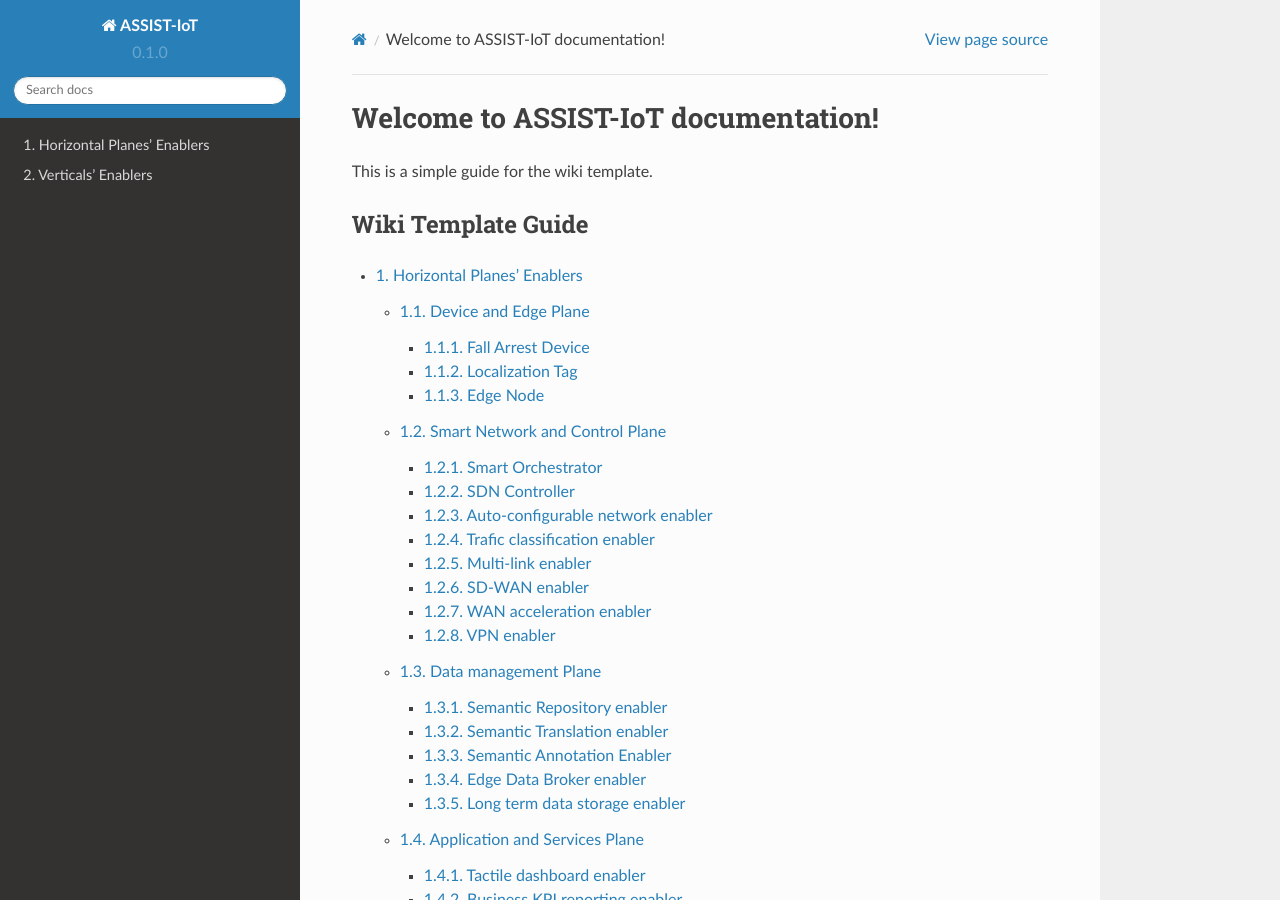
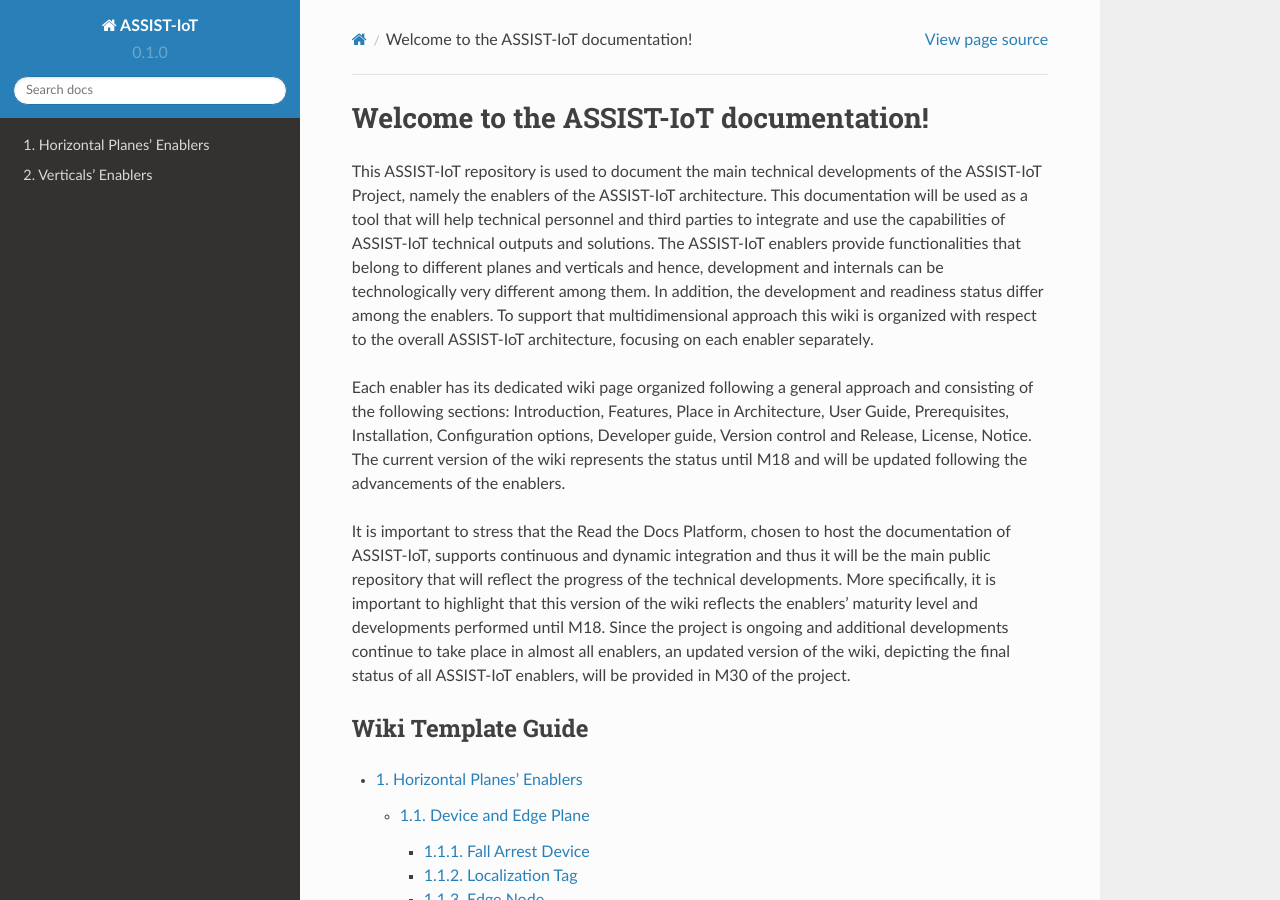
Before and after one commit to assist-iot/assist-iot-documentation, a Sphinx documentation site: the page built from docs/source/index.rst, in a window 1280 px wide and 900 px high. Built offline with Sphinx 7.4.7 and the Read the Docs theme 2.0.0, drawn with Linux system fonts in a browser that asks for light colours; some of the changed text lies outside the part shown.

Commit message:
Introduction added

```diff
--- a/docs/source/index.rst
+++ b/docs/source/index.rst
@@ -1,7 +1,13 @@
-Welcome to ASSIST-IoT documentation!
-====================================
+Welcome to the ASSIST-IoT documentation!
+========================================
 
-This is a simple guide for the wiki template.
+This ASSIST-IoT repository is used to document the main technical developments of the ASSIST-IoT Project, namely the enablers of the ASSIST-IoT architecture. This documentation will be used as a tool that will help technical personnel and third parties to integrate and use the capabilities of ASSIST-IoT technical outputs and solutions.
+The ASSIST-IoT enablers provide functionalities that belong to different planes and verticals and hence, development and internals can be technologically very different among them. In addition, the development and readiness status differ among the enablers. To support that multidimensional approach this wiki is organized with respect to the overall ASSIST-IoT architecture, focusing on each enabler separately.
+
+Each enabler has its dedicated wiki page organized following a general approach and consisting of the following sections: Introduction, Features, Place in Architecture, User Guide, Prerequisites, Installation, Configuration options, Developer guide, Version control and Release, License, Notice. The current version of the wiki represents the status until M18 and will be updated following the advancements of the enablers.
+
+It is important to stress that the Read the Docs Platform, chosen to host the documentation of ASSIST-IoT, supports continuous and dynamic integration and thus it will be the main public repository that will reflect the progress of the technical developments. More specifically, it is important to highlight that this version of the wiki reflects the enablers' maturity level and developments performed until M18. Since the project is ongoing and additional developments continue to take place in almost all enablers, an updated version of the wiki, depicting the final status of all ASSIST-IoT enablers, will be provided in M30 of the project.
+
 
 ###################
 Wiki Template Guide
@@ -13,5 +19,3 @@
 
     horizontal_planes/index.rst
     verticals/index.rst
-
-Wiki template has its documentation hosted on Read the Docs.
```
